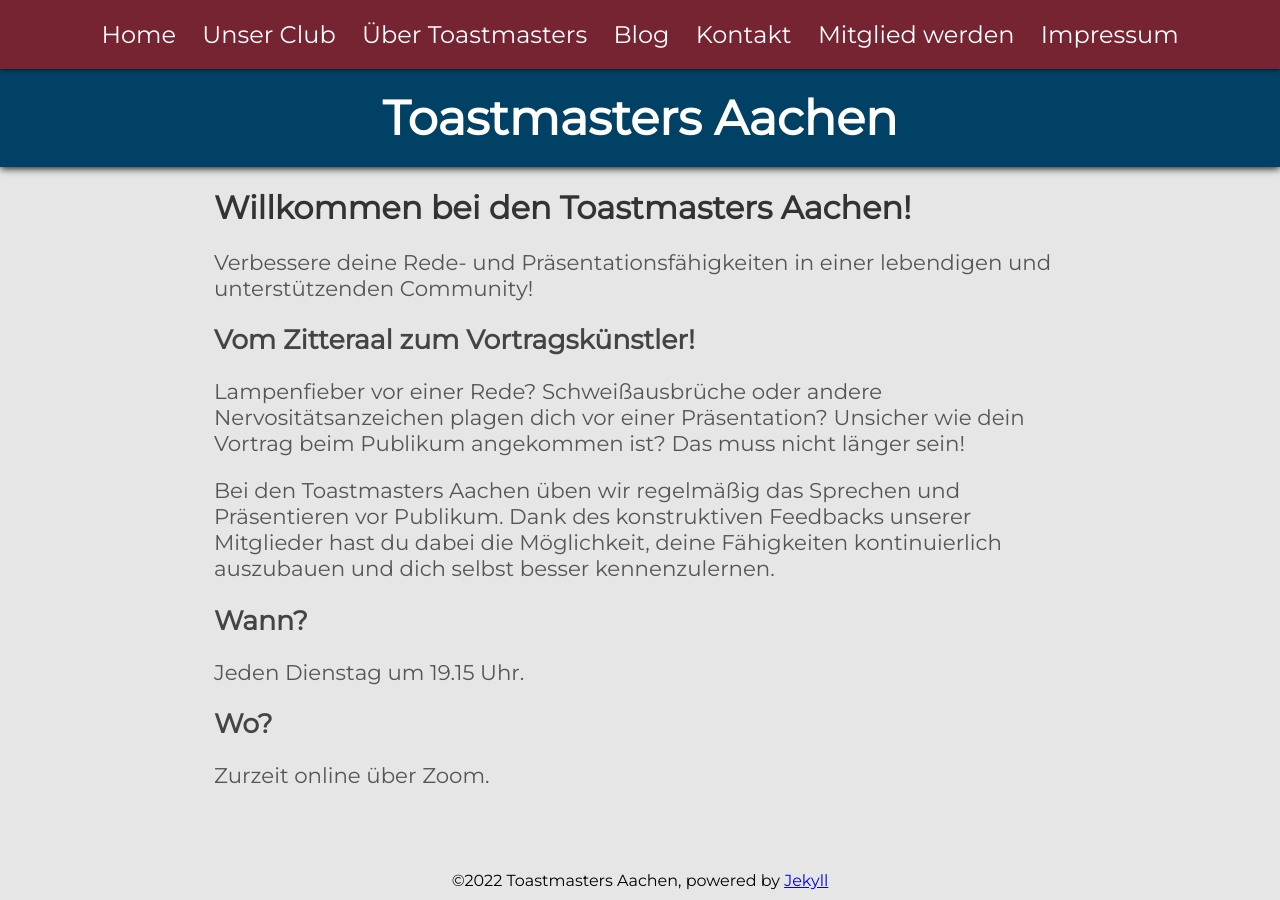
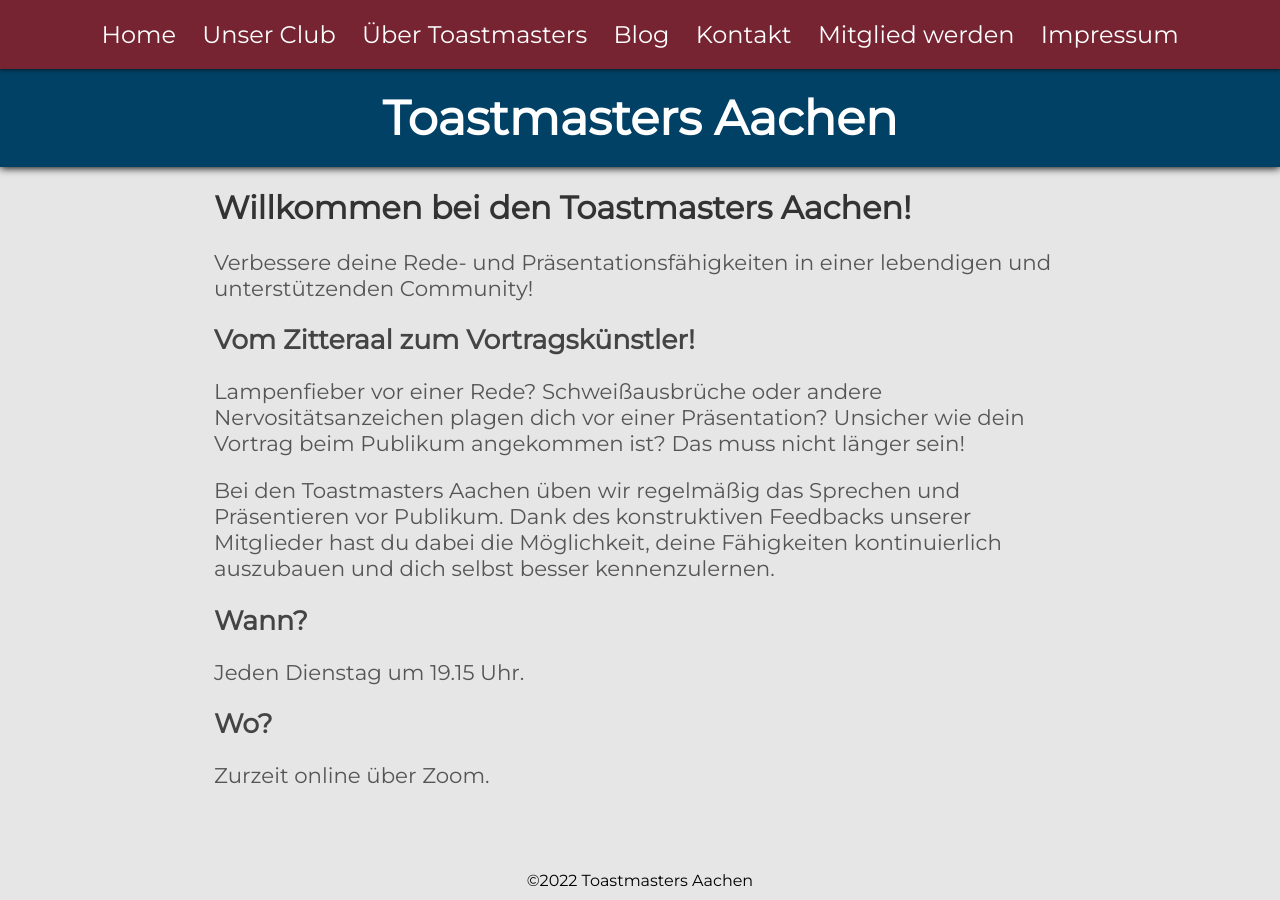
Before and after one commit to toastmasters-aachen/toastmasters-aachen.github.io, a Jekyll site: the page built from index.md, in a window 1280 px wide. Built offline with Jekyll 4.4.1, drawn with Linux system fonts in a browser that asks for light colours.

Commit message:
Update footer.html

```diff
--- a/_includes/footer.html
+++ b/_includes/footer.html
@@ -1,3 +1,3 @@
 <div class="footer">
-    &copy;2022 Toastmasters Aachen, powered by <a href="https://jekyllrb.com/">Jekyll</a>
+    &copy;2022 Toastmasters Aachen
 </div>
```
